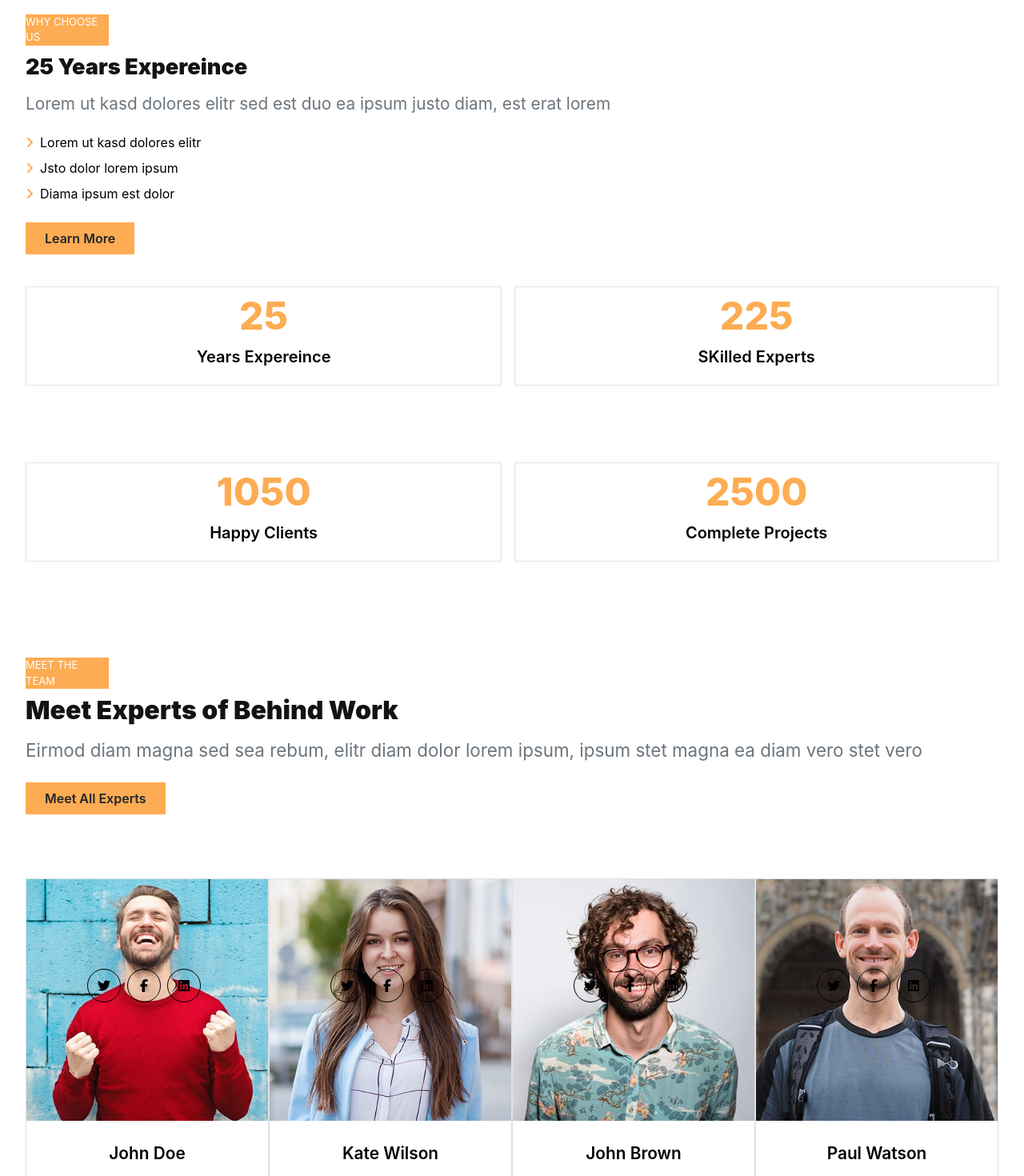
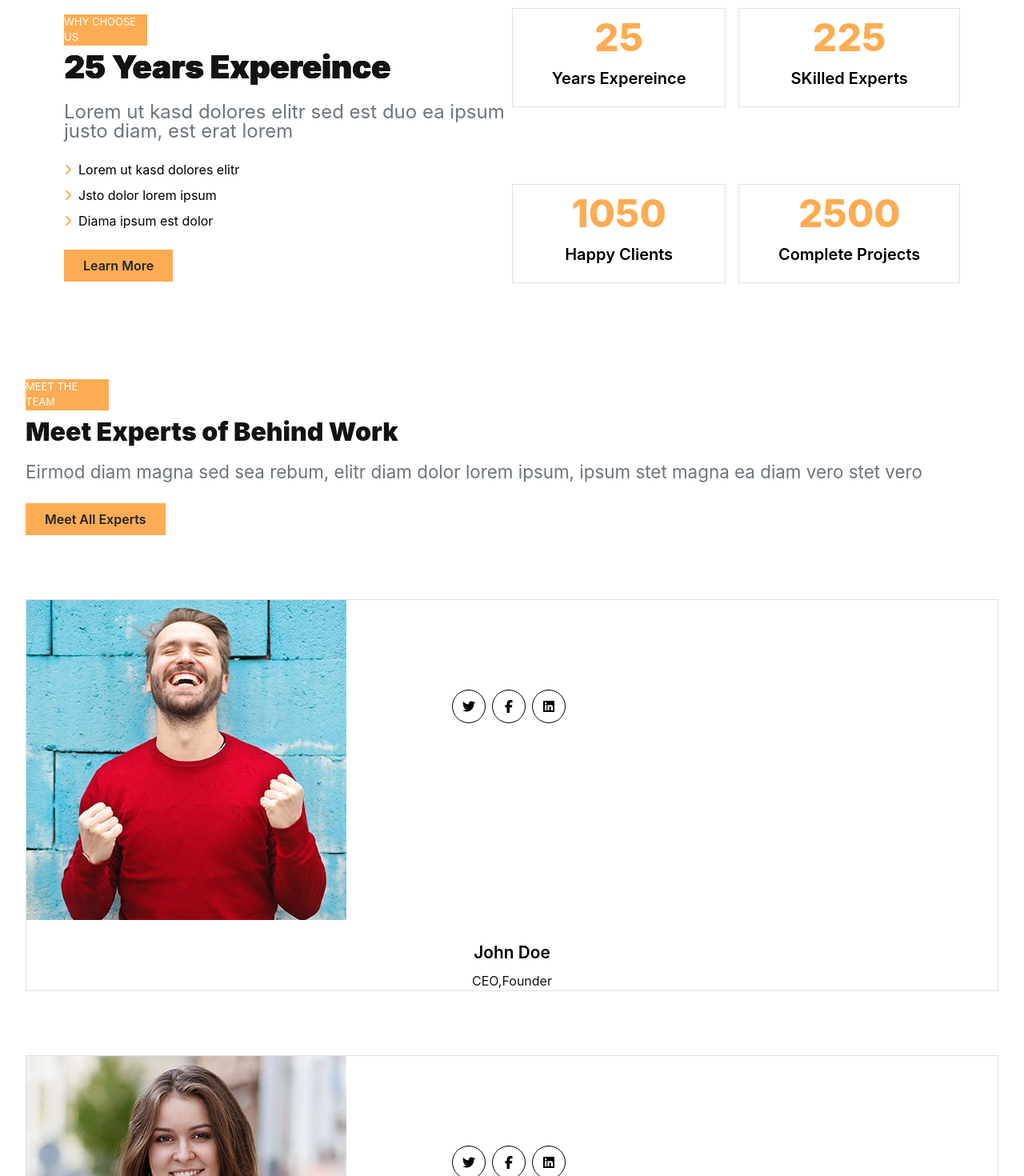
Before and after one commit to BLADEHEDA/Dotcom-Creative-Multipage-Page-App, a React (Create React App) app: page / in a window 1280 px wide. Shown: the part 2060-3530 px from the top of the page at 80% size. Built offline with nearby package versions, Linux system fonts and the light colour scheme.

Commit message:
new commit s fpr theday

```diff
--- a/src/Components/Home/Experience.jsx
+++ b/src/Components/Home/Experience.jsx
@@ -16,17 +16,19 @@ const ExperienceProp = (props) => {
 
 const Experience = () => {
   return (
-    <main className='Experience mx-[2em] mt-[7em]'>
+    <main className='Experience mx-[2em] mt-[7em] lg:flex lg:mx-[5em]  '>
+      <section className="experience-left  lg:flex-[50%] ">
           <p className="Experience-prehead bg-[#FDAC53] text-[#fff] text-[15px] w-[8em] mb-[1em]
          md:text-[13px] ">
             WHY CHOOSE US</p>
-          <h1 className="Experience-head text-[1.7rem] mb-[0.75em] text-[#131313] font-[900] leading-7">
+          <h1 className="Experience-head text-[1.7rem] mb-[0.75em] text-[#131313] font-[900] leading-7
+          lg:text-[2.5rem] font-[900] ">
            25 Years Expereince</h1>
-          <p className="Experience-content text-[1.3em] mb-[0.5em] text-[#6c757d] leading-6">
+          <p className="Experience-content text-[1.3em] mb-[0.5em] text-[#6c757d] leading-6 lg:text-[1.5em] ">
             Lorem ut kasd dolores elitr sed est duo ea
            ipsum justo diam, est erat lorem </p>
 
-           <section className="options mt-[1.5em]">
+           <section className="options mt-[1.5em] ">
             <div className="option flex mb-[0.5em] ">
               <div className="option-left">
                 <FontAwesomeIcon className='h-[1em]   text-[#FDAC53] bg-[#fff] ' icon={faAngleRight}/></div>
@@ -44,13 +46,15 @@ const Experience = () => {
             </div>
             </section>
            <div className="experience-ntn"><Button style={{marginTop:"1em" }} name="Learn More"/>  </div>
+           </section>
+           <section className="experience-right mt-0 lg:flex-[50%] lg:mt-[-3em] ">
             <section className="figures">
               <ExperienceProp figure="25" content="Years Expereince" />
               <ExperienceProp figure="225" content="SKilled Experts" />
               <ExperienceProp figure="1050" content="Happy Clients" />
               <ExperienceProp figure="2500" content="Complete Projects" />
             </section>
-
+           </section>
     </main>
   )
 }
--- a/src/Components/Home/Home.css
+++ b/src/Components/Home/Home.css
@@ -107,7 +107,6 @@
   height: 8.5em;
   margin-top: -3em;
  }
-
 }
 @media only screen and (min-width:768px){
   .services-courses,.figures,.pricing-top,.blog-second {
@@ -121,6 +120,7 @@
   .Provider{
     margin: 0em 2em 1.5em 2em;
    }
+
 }
 
 
@@ -148,7 +148,7 @@
   margin-bottom: 1em;
   margin-right: 10em;
 }
-.provider-head,.services-head {
+.provider-head,.services-head,.Experience-head  {
   text-shadow: 0.75px 0px, 0.75px 0px, 0px 0px;
 }
 .provide-div {
--- a/src/Components/Home/Team.jsx
+++ b/src/Components/Home/Team.jsx
@@ -35,7 +35,7 @@ const Team = () => {
       text-[1.4em] ">
        Eirmod diam magna sed sea rebum, elitr diam dolor lorem ipsum, ipsum stet magna ea diam vero stet vero</p>
        <div className="Team-ntn"><Button style={{marginTop:"1em" }} name="Meet All Experts"/>  </div>
-       <section className="team-pro flex">
+       <section className="team-pro ">
        <TeamProp src={team1} name="John Doe" profession="CEO,Founder" />
        <TeamProp src={team2} name="Kate Wilson" profession="Designer" />
        <TeamProp src={team3} name="John Brown" profession="Designer" />
```
Lines whose indentation alone changed are shown as unchanged.
